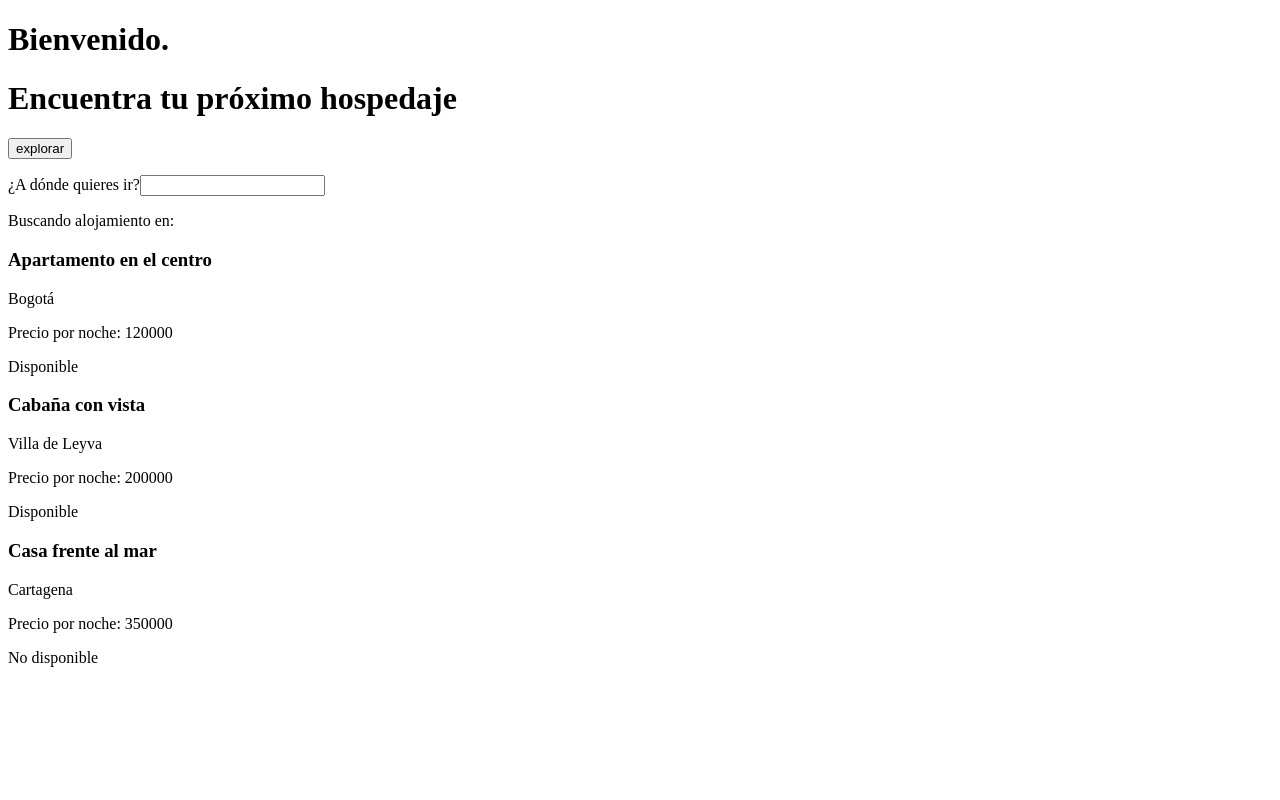
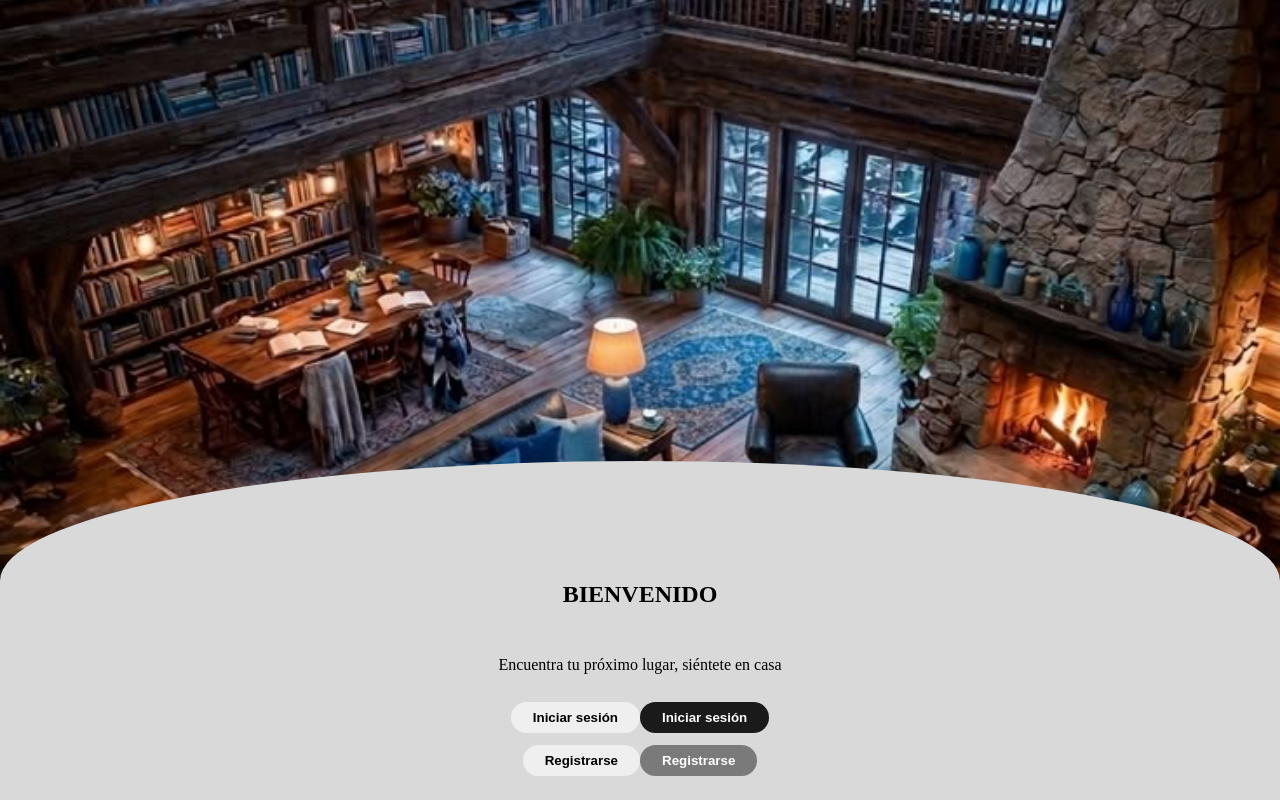
Before and after one commit to amvaunbosque/Proyecto1-DS32026-1, an Angular app in the folder proyecto_1/marketplace/angular1/: page / in a window 1280 px wide. Built offline with nearby package versions, Linux system fonts and the light colour scheme.

Commit message:
feat: welcome-page initial version

```diff
--- a/proyecto_1/marketplace/angular1/src/app/app.html
+++ b/proyecto_1/marketplace/angular1/src/app/app.html
@@ -1 +1 @@
-<app-home-page [subtitle]="'Encuentra tu próximo hospedaje'"></app-home-page>
+<app-welcome-page></app-welcome-page>
--- a/proyecto_1/marketplace/angular1/src/app/app.ts
+++ b/proyecto_1/marketplace/angular1/src/app/app.ts
@@ -1,8 +1,8 @@
-import { HomePage } from './components/home-page/home-page';
 import { Component } from '@angular/core';
+import { WelcomePage } from './components/welcome-page/welcome-page';
 
 @Component({
-  imports: [HomePage],
+  imports: [WelcomePage],
   selector: 'app-root',
   styleUrl: './app.css',
   templateUrl: './app.html',
--- a/proyecto_1/marketplace/angular1/src/app/components/button/button.css
+++ b/proyecto_1/marketplace/angular1/src/app/components/button/button.css
@@ -0,0 +1,17 @@
+button {
+  border: none;
+  border-radius: 999px;
+  padding: 8px 22px;
+  font-weight: 600;
+  cursor: pointer;
+}
+
+.primary {
+  background: #1a1a1a;
+  color: white;
+}
+
+.secondary {
+  background: #7a7a7a;
+  color: white;
+}
--- a/proyecto_1/marketplace/angular1/src/app/components/button/button.html
+++ b/proyecto_1/marketplace/angular1/src/app/components/button/button.html
@@ -1 +1,2 @@
 <button (click)="onClickButton()">{{textButton}}</button>
+<button [class]="variant" (click)="onClickButton()">{{ textButton }}</button>
--- a/proyecto_1/marketplace/angular1/src/app/components/button/button.ts
+++ b/proyecto_1/marketplace/angular1/src/app/components/button/button.ts
@@ -10,6 +10,7 @@ export class Button {
 
   @Input() textButton! : String;
   @Output() buttonClick = new EventEmitter<boolean>();
+  @Input() variant: String = 'primary';
 
   onClickButton(){
     console.log('click en el botón');
--- a/proyecto_1/marketplace/angular1/src/app/components/home-page/home-page.html
+++ b/proyecto_1/marketplace/angular1/src/app/components/home-page/home-page.html
@@ -18,4 +18,6 @@
 } @empty {
     <p>No hay propiedades disponibles</p>
 }
+
+    <img class = "fondo" src="entry.jpg" alt="Fondo de Bienvenida">
 </div>
--- /dev/null
+++ b/proyecto_1/marketplace/angular1/src/app/components/welcome-page/welcome-page.css
@@ -0,0 +1,28 @@
+.pantalla {
+  position: relative;
+  height: 100vh;
+  overflow: hidden;
+  background: white;
+}
+
+.fondo {
+  width: 100%;
+  height: 100%;
+  object-fit: cover;   /* la imagen llena el espacio sin deformarse */
+}
+
+.panel {
+  position: absolute;
+  bottom: 0;
+  left: 0;
+  width: 100%;
+  box-sizing: border-box;
+  padding: 100px 20px 24px;
+  background: #d9d9d9;
+  border-radius: 50% 50% 0 0 / 120px 120px 0 0;   /* la curva de arriba */
+  text-align: center;
+  display: flex;
+  flex-direction: column;
+  align-items: center;
+  gap: 12px;
+}
--- /dev/null
+++ b/proyecto_1/marketplace/angular1/src/app/components/welcome-page/welcome-page.html
@@ -0,0 +1,11 @@
+<section class="pantalla">
+<img class="fondo" src="entry.jpg" alt="Fondo de bienvenida">
+
+<div class="panel">
+    <h1>{{ title }}</h1>
+    <p>{{ subtitle }}</p>
+
+    <app-button [textButton]="'Iniciar sesión'" [variant]="'primary'" (buttonClick)="onLogin()"></app-button>
+    <app-button [textButton]="'Registrarse'" [variant]="'secondary'" (buttonClick)="onRegister()"></app-button>
+</div>
+</section>
--- /dev/null
+++ b/proyecto_1/marketplace/angular1/src/app/components/welcome-page/welcome-page.ts
@@ -0,0 +1,21 @@
+import { Component } from '@angular/core';
+import { Button } from '../button/button';
+
+@Component({
+  imports: [Button],
+  selector: 'app-welcome-page',
+  styleUrl: './welcome-page.css',
+  templateUrl: './welcome-page.html',
+})
+export class WelcomePage {
+  title: String = "BIENVENIDO";
+  subtitle: String = "Encuentra tu próximo lugar, siéntete en casa";
+
+  onLogin() {
+    console.log('iniciar sesión');
+  }
+
+  onRegister() {
+    console.log('registrarse');
+  }
+}
--- a/proyecto_1/marketplace/angular1/src/styles.css
+++ b/proyecto_1/marketplace/angular1/src/styles.css
@@ -1 +1,3 @@
-/* You can add global styles to this file, and also import other style files */
+body {
+    margin: 0;
+}
```
Also changed, not shown: proyecto_1/marketplace/angular1/public/entry.jpg (added), 1 other file (tests, documents, lock files or other folders).
